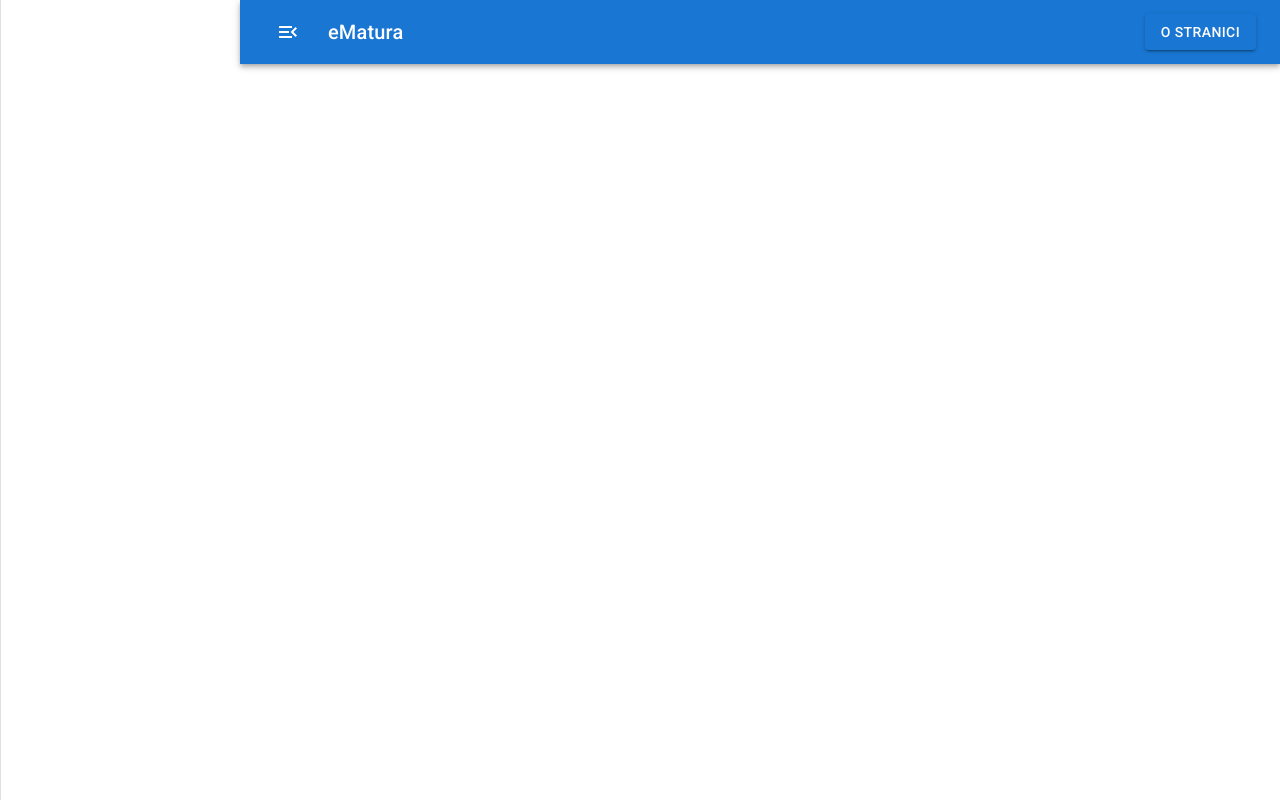
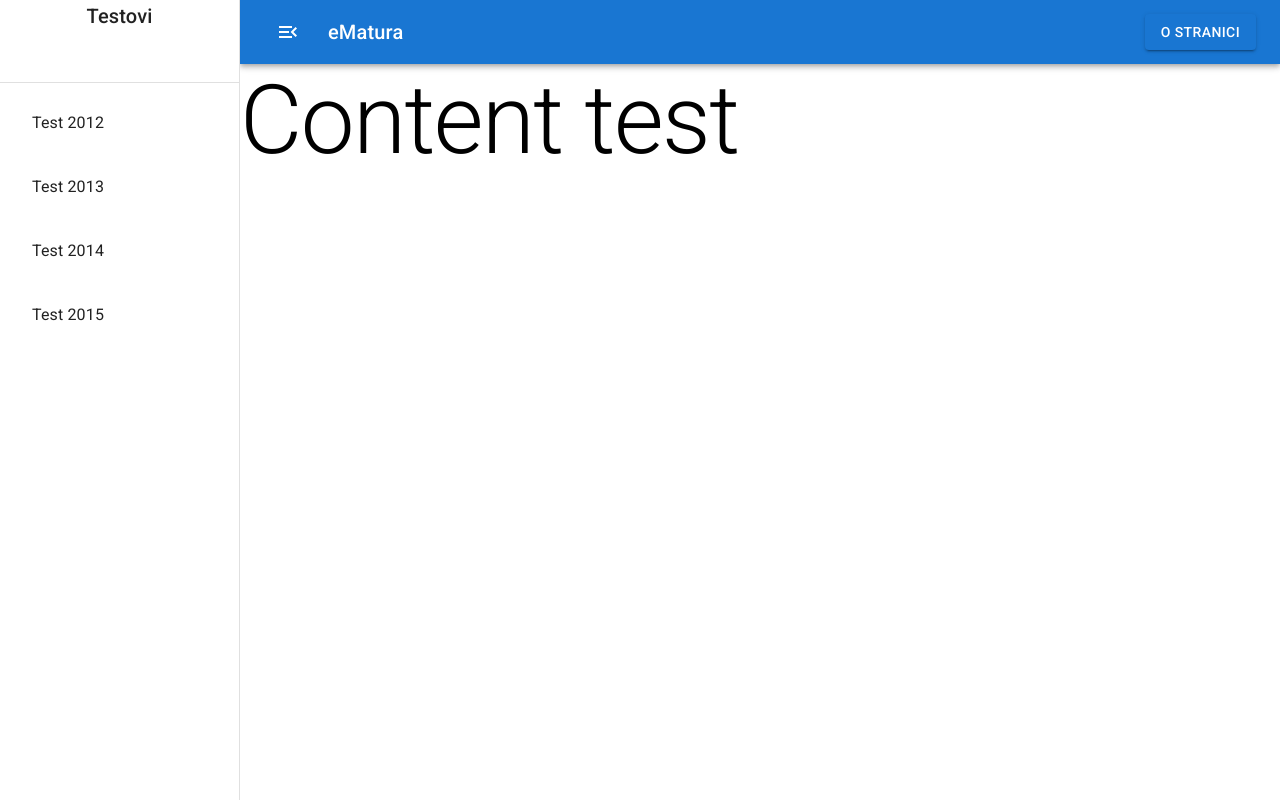
Before and after one commit to Salihbasic/ematura-web, a React (Create React App) app: page / in a window 1280 px wide. Both pictures are taken after a click on the button "menu". Built offline with nearby package versions, Linux system fonts and the light colour scheme.

Commit message:
Separate open state and add content component

```diff
--- a/src/App.js
+++ b/src/App.js
@@ -1,26 +1,24 @@
 import { ThemeProvider } from "@emotion/react";
 import { createTheme } from "@mui/material";
-import { grey } from "@mui/material/colors";
-import React from "react";
+import React, { useState } from "react";
+import Content from "./components/Content";
 import Header from "./components/Header";
 
-class App extends React.Component {
+export default function App() {
 
-    theme = createTheme({
+    const theme = createTheme({
 
-    })
+    });
 
-    render() {
+    const [open, setOpen] = useState(false);
+    const handleDrawerButton = () => setOpen(!open);
 
-        return (
-            <ThemeProvider theme={this.theme}>
-                <Header />
-            </ThemeProvider>
+    return (
+        <ThemeProvider theme={theme}>
+            <Header drawerWidth="240" drawerButtonHandler={handleDrawerButton} drawerOpen={open} />
+            <Content drawerWidth="240" drawerOpen={open} />
+        </ThemeProvider>
 
-        )
-
-    }
+    )
 
 }
-
-export default App;
--- /dev/null
+++ b/src/components/Content.js
@@ -0,0 +1,38 @@
+import { Box, Typography, useTheme } from "@mui/material";
+
+export default function Content(props) {
+
+    const theme = useTheme();
+
+    const dWidth = parseInt(props.drawerWidth)
+
+    const open = props.drawerOpen;
+
+    return (
+        <Box
+            sx={{
+
+                alignItems: 'center',
+
+                transition: theme.transitions.create(['margin', 'width'], {
+                easing: theme.transitions.easing.sharp,
+                duration: theme.transitions.duration.leavingScreen,
+                }),
+                ...(open && {
+                    width: `calc(100% - ${dWidth}px)`,
+                    marginLeft: `${dWidth}px`,
+                    transition: theme.transitions.create(['margin', 'width'], {
+                        easing: theme.transitions.easing.easeOut,
+                        duration: theme.transitions.duration.enteringScreen,
+                    }),
+                })
+
+            }}
+        >
+
+            <Typography variant="h1">Content test</Typography>
+
+        </Box>
+    )
+
+}
--- a/src/components/Header.js
+++ b/src/components/Header.js
@@ -1,15 +1,50 @@
 import { MenuOpen } from "@mui/icons-material";
-import { AppBar, Toolbar, IconButton, Typography, Button, Drawer, useTheme } from "@mui/material";
+import { AppBar,
+         Box,
+         Toolbar,
+         IconButton,
+         Typography,
+         Button,
+         Drawer,
+         useTheme,
+         Divider,
+         List,
+         ListItem,
+         ListItemButton,
+         ListItemText } from "@mui/material";
 import React from "react";
 
-export default function Header() {
+
+function DrawerHeader() {
+
+    return (
+        <Box
+            sx={{
+
+                    display: 'flex',
+                    alignItems: 'center',
+                    paddingBottom: '50px'
+                }}
+        >
+            <Typography
+                variant="h6"
+                sx={{ flexGrow: 1, textAlign: 'center' }}
+            >
+                Testovi
+            </Typography>
+        </Box>
+    )
+
+}
+
+
+export default function Header(props) {
 
     const theme = useTheme();
 
-    const drawerWidth = 240;
-
-    const [open, setOpen] = React.useState(false);
-    const handleMenuButton = () => setOpen(!open);
+    const dWidth = parseInt(props.drawerWidth)
+    const handleMenuButton = props.drawerButtonHandler;
+    const open = props.drawerOpen;
 
     return (
         <AppBar
@@ -21,13 +56,14 @@ export default function Header() {
                 duration: theme.transitions.duration.leavingScreen,
                 }),
                 ...(open && {
-                        width: `calc(100% - ${drawerWidth}px)`,
-                        marginLeft: `${drawerWidth}px`,
+                            width: `calc(100% - ${dWidth}px)`,
+                            marginLeft: `${dWidth}px`,
                             transition: theme.transitions.create(['margin', 'width'], {
                                 easing: theme.transitions.easing.easeOut,
                                 duration: theme.transitions.duration.enteringScreen,
                             }),
                 })
+
             }}
         >
 
@@ -57,7 +93,31 @@ export default function Header() {
                 anchor="left"
                 open={open}
                 variant="persistent"
+                sx={{
+                    width: dWidth,
+                    '& .MuiDrawer-paper': {
+                        width: dWidth,
+                        boxSizing: 'border-box',
+                    },
+                }}
             >
+                <DrawerHeader />
+
+                <Divider />
+
+                <List>
+
+                    {['Test 2012', 'Test 2013', 'Test 2014', 'Test 2015'].map((text) => (
+
+                        <ListItem key={text}>
+                            <ListItemButton>
+                                <ListItemText primary={text} />
+                            </ListItemButton>
+                        </ListItem>
+
+                    ))}
+
+                </List>
 
             </Drawer>
 
```
Lines whose indentation alone changed are shown as unchanged.
